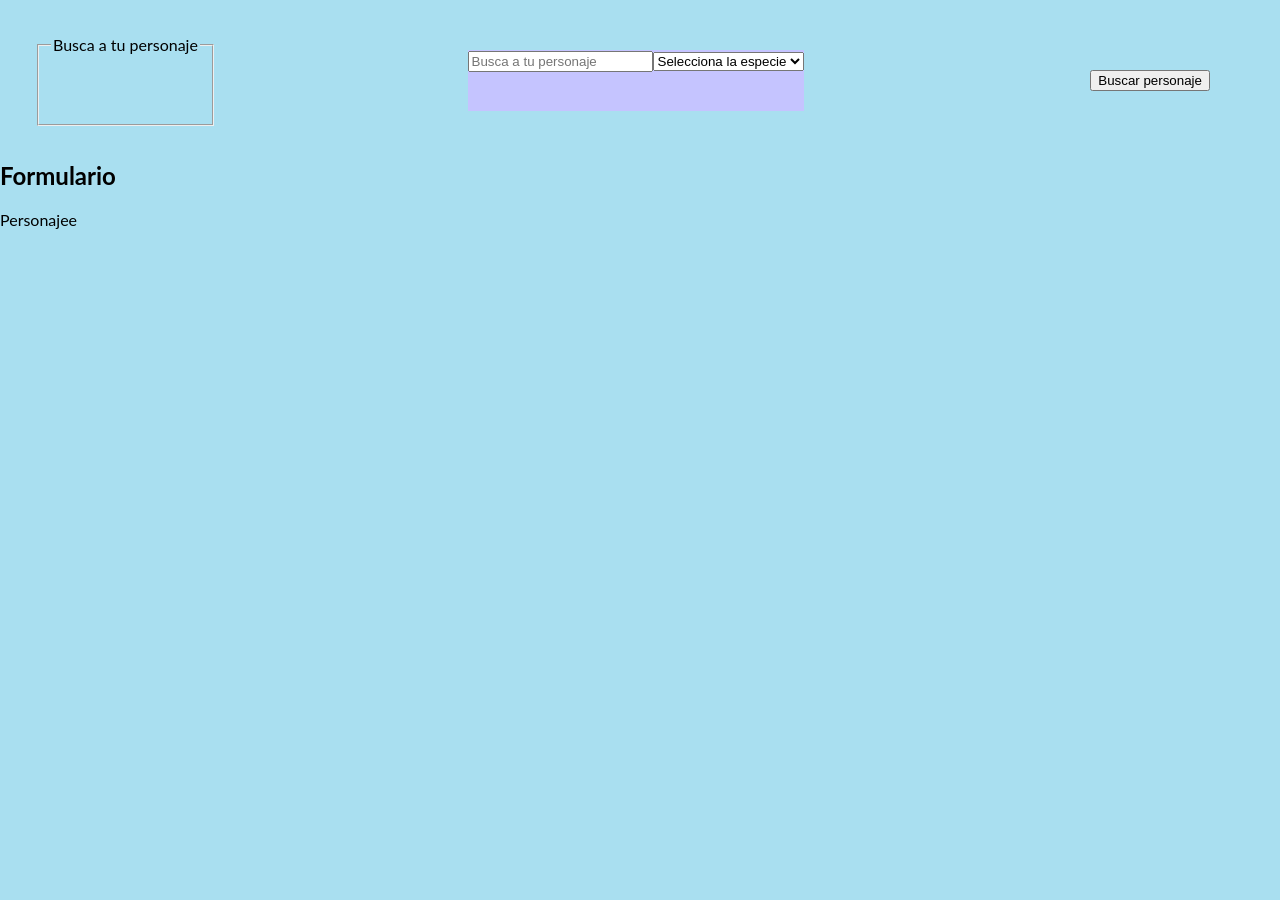
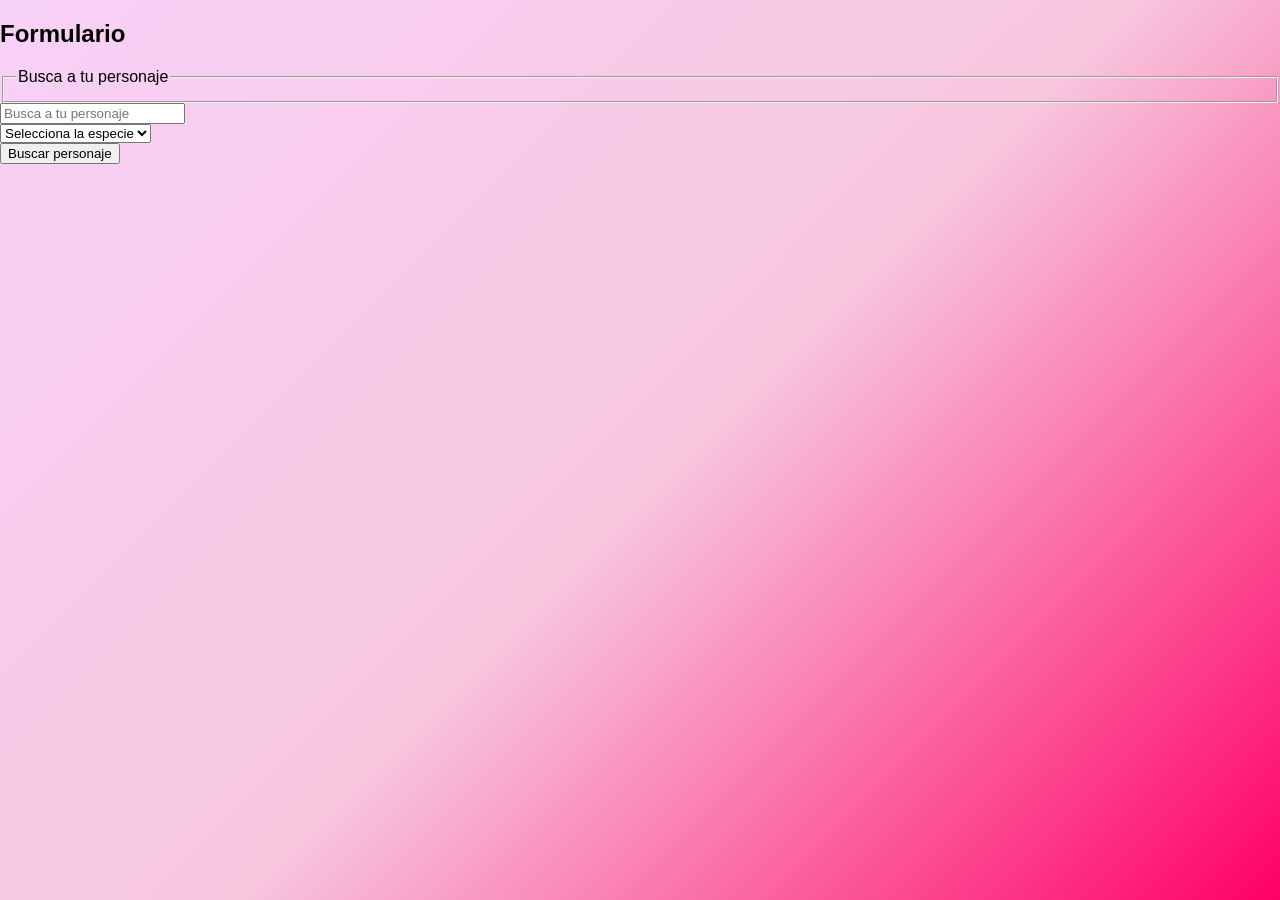
Before and after one commit to Adalab/modulo-3-evaluacion-final-Marinabsanz, a React app: page / in a window 1280 px wide. Before the commit the page ends 800 px from the top, so only its background shows below. Built offline with nearby package versions, Linux system fonts and the light colour scheme; no server answers.

```diff
--- a/src/components/App.js
+++ b/src/components/App.js
@@ -8,53 +8,13 @@
 import getDataFromApi from "../services/getDataFromApi";
 
 function App() {
-  const [personajes, setPersonajes] = useState();
-
-  useEffect(() => {
-    getDataFromApi().then((personajesData) => {
-      setPersonajes(personajesData);
-
-      // console.table (personajesData)
-    });
-  }, []);
-
-  ///localStorage
 
   return (
-    <>
-      <form className="classForm">
-        <fieldset className="classField">
-          <legend> Busca a tu personaje</legend>
-        </fieldset>
-        <div className="rowClass">
-          <div className="classInputDiv">
-            <input
-              name="nombre"
-              className="formControl"
-              type="text"
-              placeholder="Busca a tu personaje"
-            />
-          </div>
-          <div className="classSelect">
-            <select className="formControl" name="especie">
-              <option value=""> Selecciona la especie</option>
-            </select>
-          </div>
-        </div>
 
 
-        <div className= 'classForm'>
-          <input
-          type= 'submit'
-          className= 'classBtn'
-          value= 'Buscar personaje'
+      <Form>  </Form>
 
-            />
-            </div>
-      </form>
-      <Form> </Form>
-      <Person> </Person>
-    </>
+
   );
 }
 
--- a/src/components/Form.js
+++ b/src/components/Form.js
@@ -1,18 +1,58 @@
 import React from 'react';
+import getDataFromApi from "../services/getDataFromApi";
 
 
-const Form= () => {
+const Form= (props) => {
+//crear state en el form
+// const [personajes, setPersonajes] = useState();
+
+// useEffect(() => {
+//   getDataFromApi().then((personajesData) => {
+//     setPersonajes(personajesData);
+
+//     // console.table (personajesData)
+//   });
+// }, []);
 
     return(
 
+    <>
+      <h2> Formulario </h2>
+      <form className="">
+      <fieldset className="">
+        <legend> Busca a tu personaje</legend>
+      </fieldset>
+      <div className="">
+        <div className="">
+          <input
+            name="nombre"
+            className=""
+            type="text"
+            placeholder="Busca a tu personaje"
+          />
+        </div>
+        <div className="">
+          <select className="formControl" name="especie">
+            <option value=""> Selecciona la especie</option>
+          </select>
+        </div>
+      </div>
 
-      <h2> Formulario </h2>
+
+      <div className= ''>
+        <input
+        type= 'submit'
+        className= 'classBtn'
+        value= 'Buscar personaje'
+
+          />
+          </div>
+          </form>
+          </>
 
     )
-
 
     }
 
 
-
     export default Form;
--- a/src/styles/App.scss
+++ b/src/styles/App.scss
@@ -1,9 +1,10 @@
 body {
     margin: 0;
     padding: 0;
-    font-family: 'Lato', sans-serif;
-    background-color: #a9dff0;
-    min-height: 100%;
+    font-family: sans-serif;
+    background-image: linear-gradient(-225deg, #f8d1f8 0%, #f7c7de 52%, #FF0066 100%);
+    min-height: 100vh;
+    padding-bottom: 5rem;
 
 }
 
@@ -17,7 +18,7 @@
 
 
 .rowClass {
-    background-color: rgb(197, 196, 255);
+    background-color: rgb(233, 200, 236);
     margin: 15px;
     display: flex;
 
```
Also changed, not shown: docs/index.html (+1 -1 lines), docs/asset-manifest.json, docs/static/js/2.79b35375.chunk.js.LICENSE.txt (renamed from docs/static/js/2.b363d799.chunk.js.LICENSE.txt), 12 other files.
